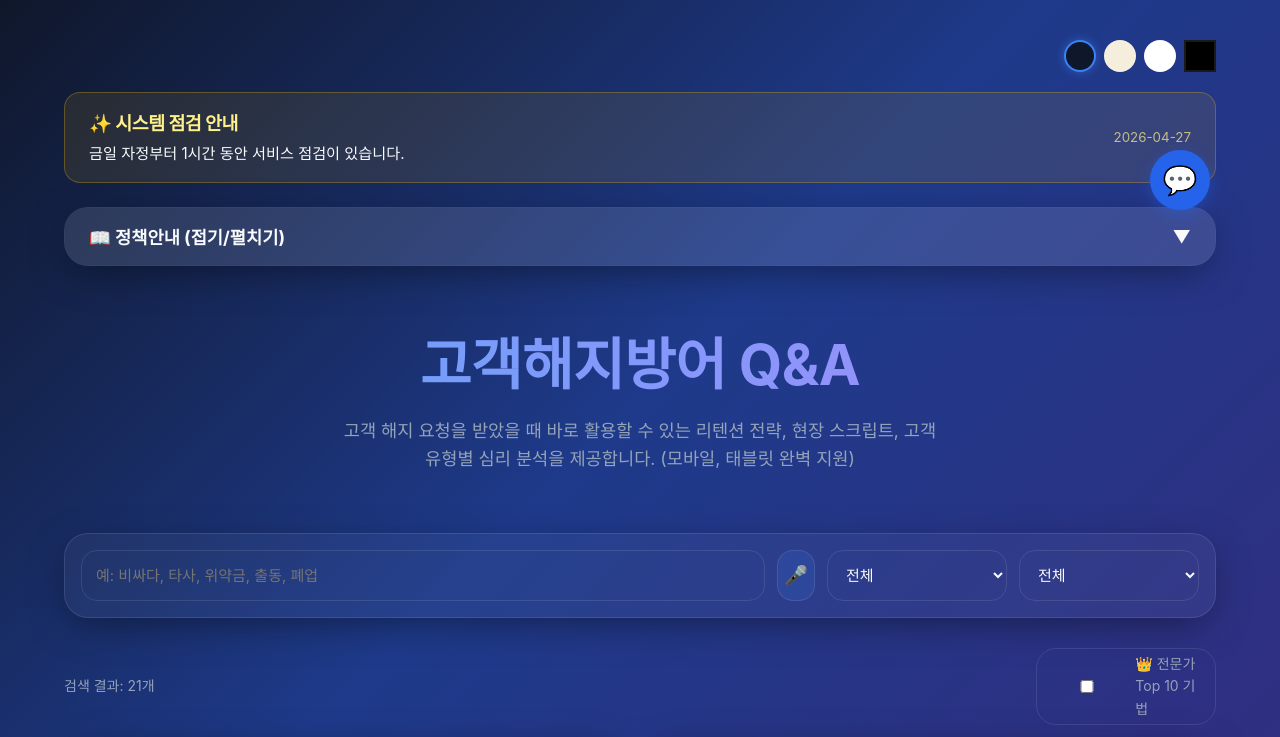
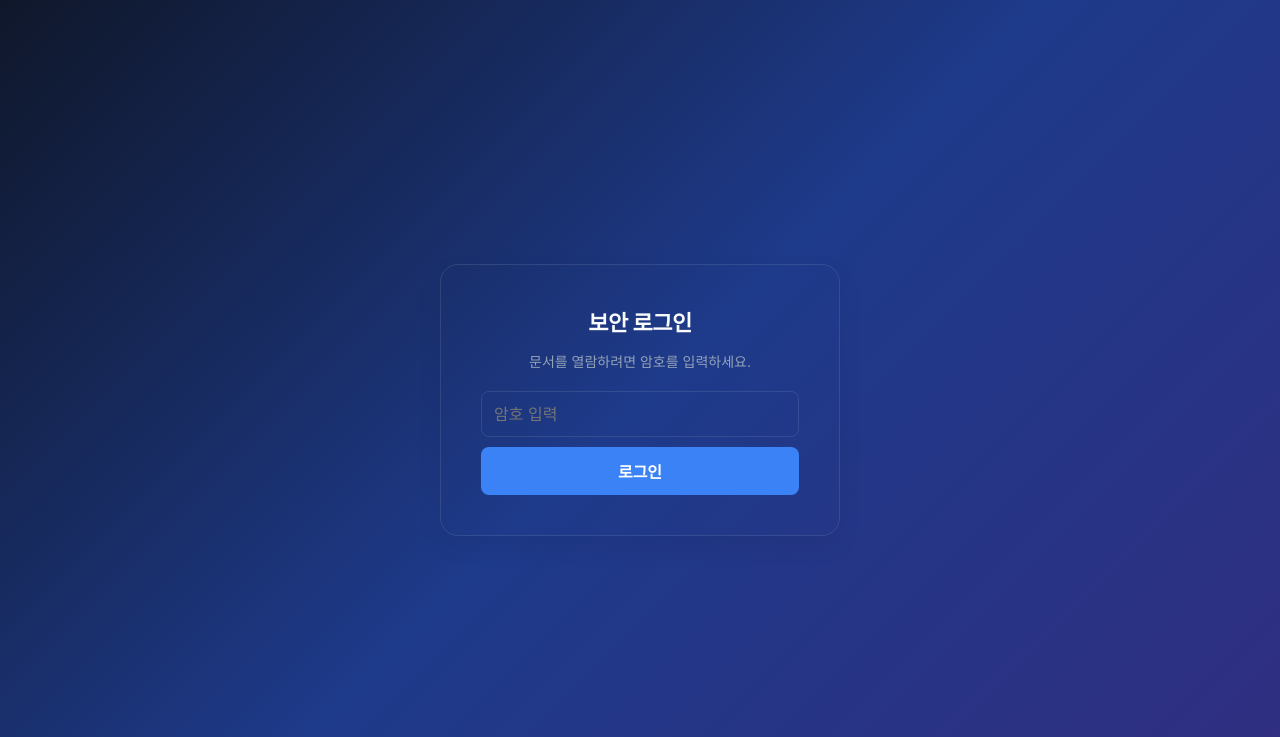
Before and after one commit to bough38-web/https-github.com-bough38-web, a Next.js app: page / in a window 1280 px wide. Shown: the top 737 px of the page. Built offline with nearby package versions, Linux system fonts and the light colour scheme; a web font is replaced by a local one.

Commit message:
feat: 사용자 로그인 시 3867 암호 입력 인증 추가

```diff
--- a/app/page.tsx
+++ b/app/page.tsx
@@ -20,6 +20,11 @@ export default function Home() {
   const [customerTypes, setCustomerTypes] = useState<CustomerType[]>([]);
   const [notices, setNotices] = useState<Notice[]>([]);
   const [isLoading, setIsLoading] = useState(true);
+
+  // Authentication State
+  const [isAuthenticated, setIsAuthenticated] = useState(false);
+  const [password, setPassword] = useState('');
+  const [errorMsg, setErrorMsg] = useState('');
 
   useEffect(() => {
     // 테마 변경 시 HTML body에 data-theme 속성 부여
@@ -152,6 +157,67 @@ export default function Home() {
     );
   }
 
+  const handleLogin = () => {
+    if (password === '3867') {
+      setIsAuthenticated(true);
+      setErrorMsg('');
+    } else {
+      setErrorMsg('암호가 일치하지 않습니다.');
+    }
+  };
+
+  if (!isAuthenticated) {
+    return (
+      <main style={{ display: 'flex', flexDirection: 'column', alignItems: 'center', justifyContent: 'center', minHeight: '100vh', background: 'var(--color-bg)' }}>
+        <div style={{ background: 'var(--color-card-bg)', border: '1px solid var(--color-border)', borderRadius: '18px', padding: '40px', boxShadow: '0 10px 28px rgba(0,0,0,.06)', maxWidth: '400px', width: '100%', textAlign: 'center' }}>
+          <h1 style={{ fontSize: '22px', marginBottom: '10px', color: 'var(--color-text-main)' }}>보안 로그인</h1>
+          <p style={{ marginBottom: '20px', fontSize: '14px', color: 'var(--color-text-muted)' }}>문서를 열람하려면 암호를 입력하세요.</p>
+          <input
+            type="password"
+            placeholder="암호 입력"
+            value={password}
+            onChange={(e) => setPassword(e.target.value)}
+            onKeyDown={(e) => {
+              if (e.key === 'Enter') handleLogin();
+            }}
+            style={{
+              padding: '12px',
+              border: '1px solid var(--color-border)',
+              borderRadius: '8px',
+              width: '100%',
+              fontSize: '16px',
+              marginBottom: '10px',
+              outline: 'none',
+              boxSizing: 'border-box',
+              background: 'var(--color-bg)',
+              color: 'var(--color-text-main)'
+            }}
+          />
+          {errorMsg && <p style={{ color: '#dc2626', fontSize: '13px', marginBottom: '15px', marginTop: '0' }}>{errorMsg}</p>}
+          <button
+            onClick={handleLogin}
+            style={{
+              padding: '12px',
+              background: 'var(--color-primary)',
+              color: 'white',
+              border: 'none',
+              borderRadius: '8px',
+              width: '100%',
+              fontSize: '16px',
+              fontWeight: '700',
+              cursor: 'pointer',
+              transition: 'all 0.2s ease'
+            }}
+            onMouseOver={(e) => e.currentTarget.style.opacity = '0.9'}
+            onMouseOut={(e) => e.currentTarget.style.opacity = '1'}
+          >
+            로그인
+          </button>
+        </div>
+      </main>
+    );
+  }
+
   return (
     <main>
       <div className="theme-selector">
```
